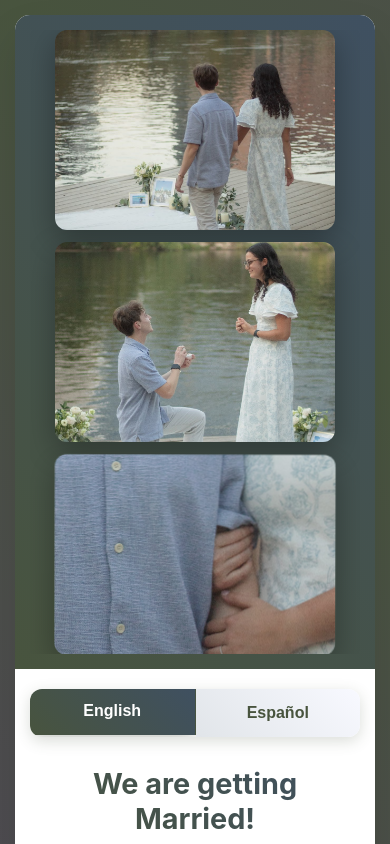
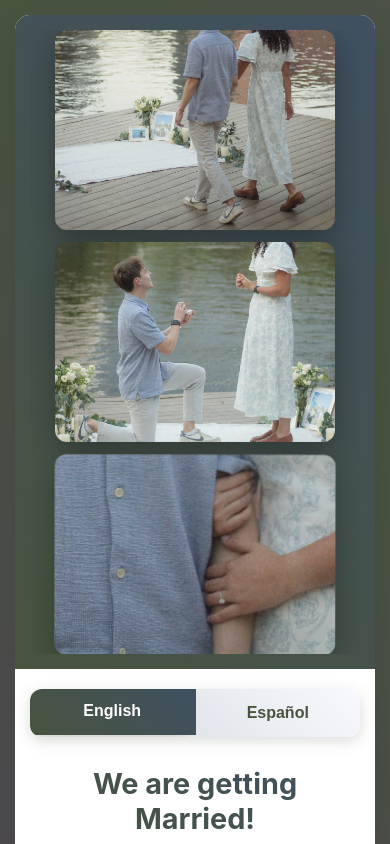
Before and after one commit to hudsonwhipple/wedding_announcement, a React (Create React App) app: page / in a window 390 px wide. Shown: the top 844 px of the page. Built offline with nearby package versions, Linux system fonts and the light colour scheme; the HTML template or start-up script is replaced by a standard one.

Commit message:
visual changes 2

```diff
--- a/src/App.css
+++ b/src/App.css
@@ -984,29 +984,31 @@ textarea {
     width: 85%;
     max-width: 300px;
     animation: floating 6s ease-in-out infinite, mobileSlideIn 0.8s ease-out;
+    object-position: center 80%;
   }
 
   .main-photo:nth-child(1) {
     animation-delay: 0s, 0.2s;
+    object-position: center 75%;
   }
 
   .secondary-photo {
     max-height: 220px;
     width: 85%;
     max-width: 300px;
-    object-position: center 70%;
+    object-position: center 85%;
   }
 
   .secondary-photo:nth-child(2) {
     animation: floating 8s ease-in-out infinite, mobileSlideIn 0.8s ease-out;
     animation-delay: 2s, 0.4s;
-    object-position: center 70%;
+    object-position: center 85%;
   }
 
   .secondary-photo:nth-child(3) {
     animation: floating 7s ease-in-out infinite reverse, mobileSlideIn 0.8s ease-out;
     animation-delay: 4s, 0.6s;
-    object-position: center 60%;
+    object-position: center 80%;
   }
 
   @keyframes mobileSlideIn {
@@ -1133,10 +1135,12 @@ textarea {
     max-width: 280px;
     border-radius: 12px;
     animation: floating 6s ease-in-out infinite, mobilePopIn 0.9s ease-out;
+    object-position: center 85%;
   }
 
   .main-photo:nth-child(1) {
     animation-delay: 0s, 0.3s;
+    object-position: center 80%;
   }
 
   .secondary-photo {
@@ -1144,19 +1148,19 @@ textarea {
     width: 90%;
     max-width: 280px;
     border-radius: 12px;
-    object-position: center 70%;
+    object-position: center 90%;
   }
 
   .secondary-photo:nth-child(2) {
     animation: floating 8s ease-in-out infinite, mobilePopIn 0.9s ease-out;
     animation-delay: 2s, 0.5s;
-    object-position: center 70%;
+    object-position: center 90%;
   }
 
   .secondary-photo:nth-child(3) {
     animation: floating 7s ease-in-out infinite reverse, mobilePopIn 0.9s ease-out;
     animation-delay: 4s, 0.7s;
-    object-position: center 60%;
+    object-position: center 85%;
   }
 
   @keyframes mobilePopIn {
@@ -1284,13 +1288,14 @@ textarea {
     max-height: 180px;
     width: 95%;
     max-width: 260px;
+    object-position: center 90%;
   }
 
   .secondary-photo {
     max-height: 180px;
     width: 95%;
     max-width: 260px;
-    object-position: center 70%;
+    object-position: center 95%;
   }
 
   .wedding-date {
```
